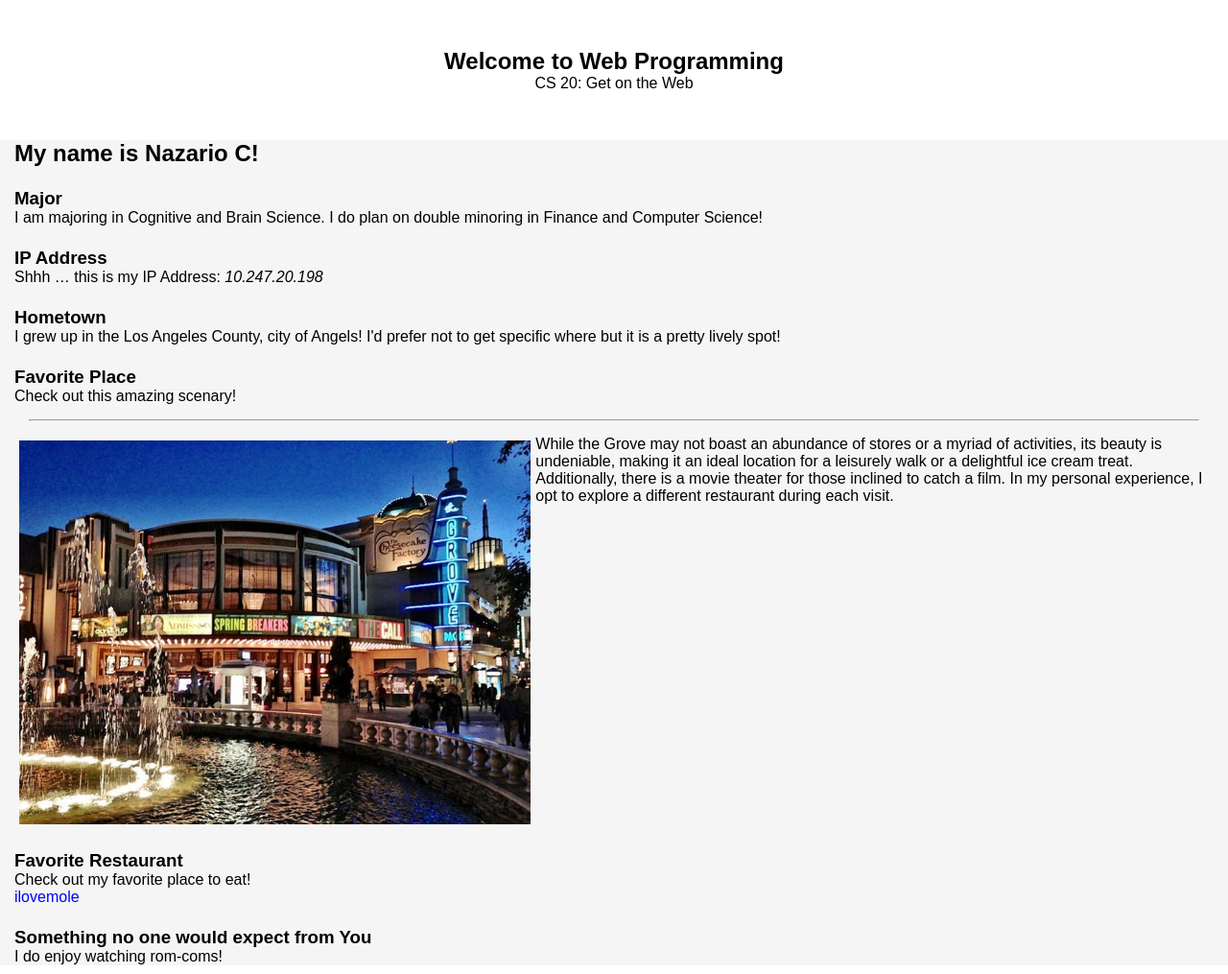
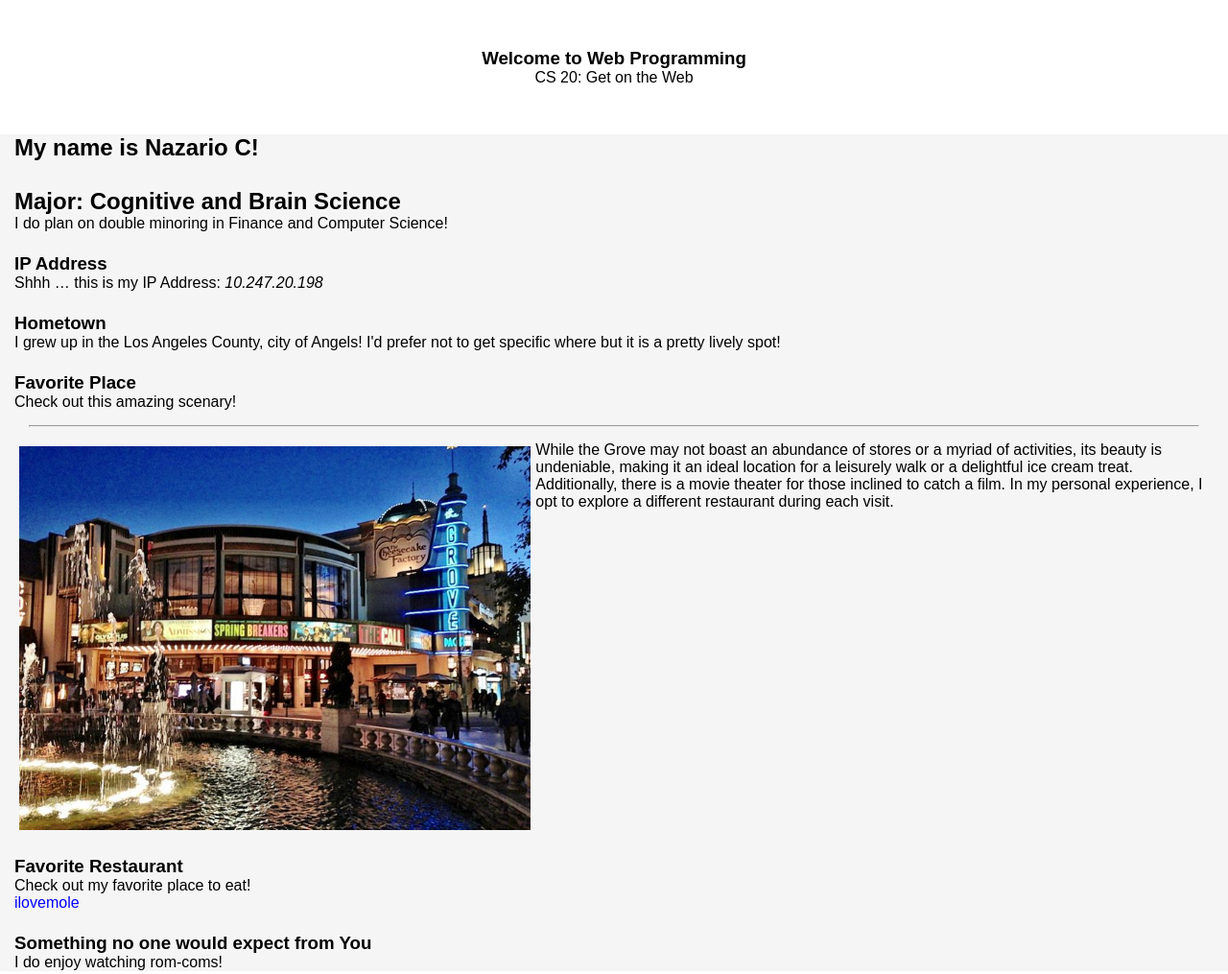
Before and after one commit to ncampo01/ontheweb, a plain HTML site: page index.html in a window 1280 px wide. Shown: the top 1015 px of the page at 96% size. Drawn offline with Linux system fonts and the light colour scheme.

Commit message:
Update index.html

```diff
--- a/index.html
+++ b/index.html
@@ -9,7 +9,7 @@
 <body>
     <header id="Welcome">
         <div class="main_header">
-            <h2>Welcome to Web Programming</h1>
+            <h3>Welcome to Web Programming</h3>
             <p>
                 CS 20: Get on the Web
             </p>
@@ -25,10 +25,9 @@
         </section>
 
         <section id="major">
-            <h3><br>Major</h3>
+            <h2><br>Major: Cognitive and Brain Science</h2>
             <p>
-                I am majoring in Cognitive and Brain Science. I do plan on
-                double minoring in Finance and Computer Science!
+                I do plan on double minoring in Finance and Computer Science!
             </p>
         </section>
 
```
